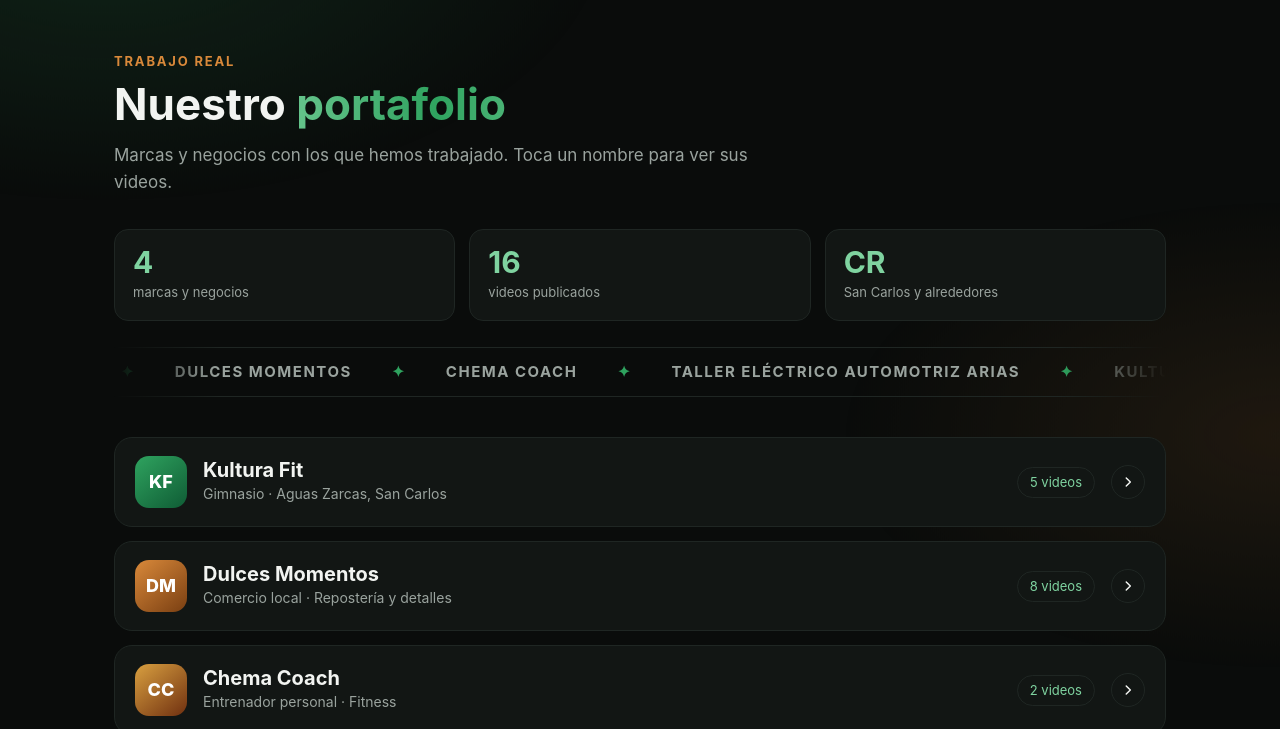
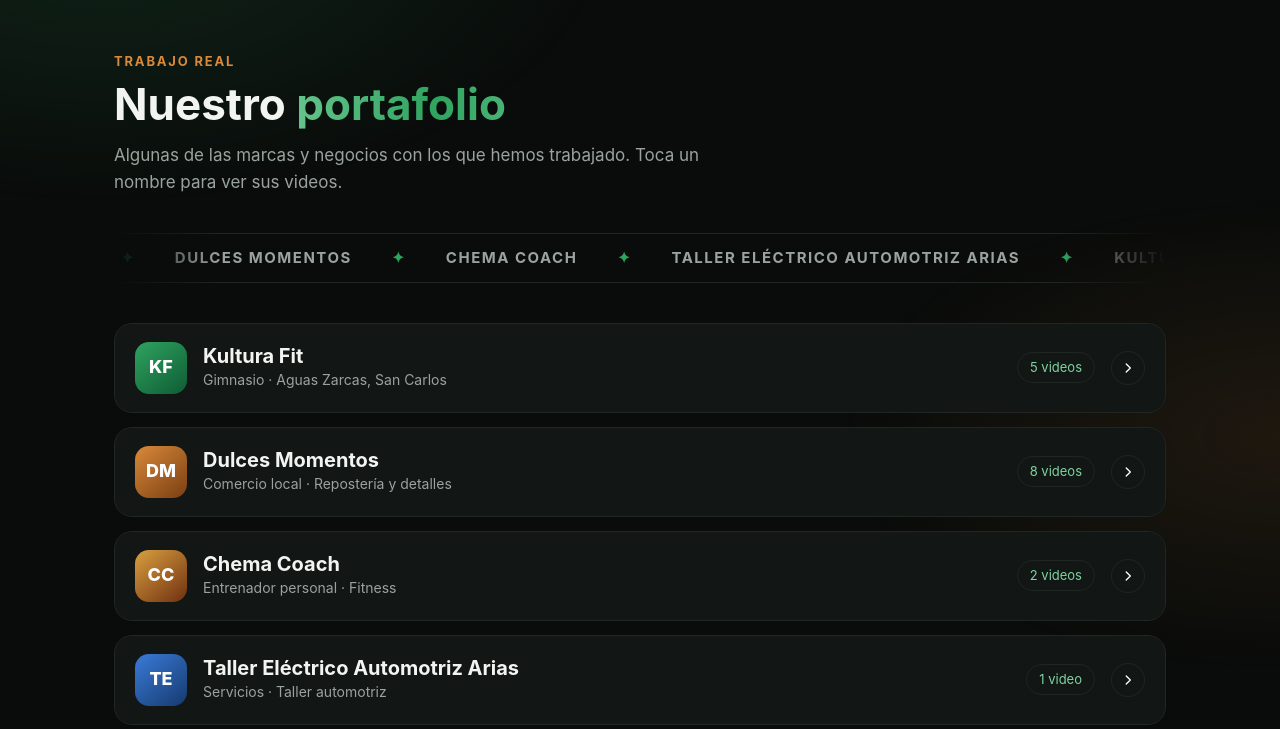
Before and after one commit to ac-production/acproduction, a plain HTML site: page portafolio.html in a window 1280 px wide. Shown: the part 74-803 px from the top of the page. Drawn offline with Linux system fonts and the light colour scheme.

Commit message:
Quitar contadores de marcas y videos

```diff
--- a/portafolio.html
+++ b/portafolio.html
@@ -61,7 +61,7 @@
       animation: shine 6s linear infinite;
     }
     @keyframes shine { to { background-position: -200% 0; } }
-    .lead { color: var(--muted); font-size: 17px; max-width: 640px; }
+    .lead { color: var(--muted); font-size: 17px; max-width: 640px; margin-bottom: 36px; }
 
     /* Contadores */
     .stats { display: flex; flex-wrap: wrap; gap: 14px; margin: 32px 0 26px; }
@@ -204,13 +204,7 @@
   <main>
     <div class="eyebrow">Trabajo real</div>
     <h1>Nuestro <span>portafolio</span></h1>
-    <p class="lead">Marcas y negocios con los que hemos trabajado. Toca un nombre para ver sus videos.</p>
-
-    <div class="stats">
-      <div class="stat"><b data-count="clientes">0</b><span>marcas y negocios</span></div>
-      <div class="stat"><b data-count="videos">0</b><span>videos publicados</span></div>
-      <div class="stat"><b>CR</b><span>San Carlos y alrededores</span></div>
-    </div>
+    <p class="lead">Algunas de las marcas y negocios con los que hemos trabajado. Toca un nombre para ver sus videos.</p>
 
     <div class="marquee" aria-hidden="true"><div class="marquee-track" id="marquee"></div></div>
 
```
Also changed, not shown: index.html (+0 -5 lines).
